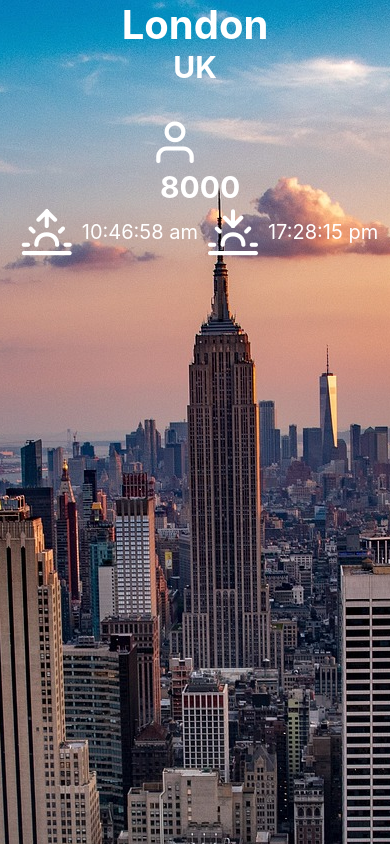
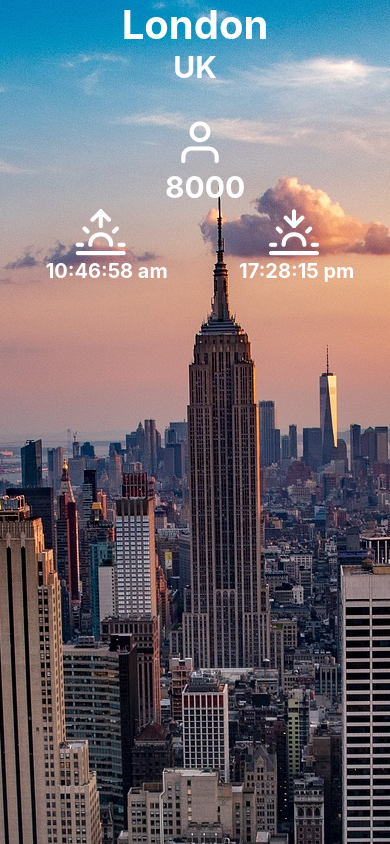
Before and after one commit to Lambersonistaken/ReactNativeCourse, a React Native app in the folder WeatherApp/: screen / in a window 390 px wide. Shown: the top 844 px of the page. Built offline with nearby package versions, Linux system fonts and the light colour scheme.

Commit message:
refactored

```diff
--- a/WeatherApp/src/components/IconText.jsx
+++ b/WeatherApp/src/components/IconText.jsx
@@ -5,7 +5,12 @@ import { Feather } from "@expo/vector-icons";
 function IconText({ iconName, text, iconColor, bodyTextStyles }) {
   return (
     <View>
-      <Feather name={iconName} size={50} color={iconColor} />
+      <Feather
+        name={iconName}
+        size={50}
+        style={{ marginLeft: 30 }}
+        color={iconColor}
+      />
       <Text style={[styles.textTheme, bodyTextStyles]}>{text}</Text>
     </View>
   );
--- a/WeatherApp/src/screens/City.jsx
+++ b/WeatherApp/src/screens/City.jsx
@@ -29,15 +29,19 @@ function City() {
           />
         </View>
         <View style={styles.riseSetWrapper}>
-          <Feather name={"sunrise"} size={50} color={"white"} />
-          <Text style={styles.riseSetText}>10:46:58 am</Text>
-          <Feather
-            style={{ marginLeft: 10 }}
-            name={"sunset"}
-            size={50}
-            color={"white"}
+          <IconText
+            iconName={"sunrise"}
+            text={"10:46:58 am"}
+            iconColor={"white"}
+            bodyTextStyles={styles.riseSetText}
           />
-          <Text style={styles.riseSetText}>17:28:15 pm</Text>
+
+          <IconText
+            iconName={"sunset"}
+            iconColor={"white"}
+            text={"17:28:15 pm"}
+            bodyTextStyles={styles.riseSetText}
+          />
         </View>
       </ImageBackground>
     </SafeAreaView>
@@ -76,19 +80,18 @@ const styles = StyleSheet.create({
   populationText: {
     fontSize: 30,
     color: "white",
-    marginLeft: 10,
+    marginLeft: 20,
   },
   riseSetWrapper: {
     flexDirection: "row",
     alignItems: "center",
-    justifyContent: "center",
+    justifyContent: "space-around",
     marginLeft: 10,
     marginTop: 0,
   },
   riseSetText: {
     fontSize: 20,
     color: "white",
-    marginLeft: 10,
   },
 });
 export default City;
```
